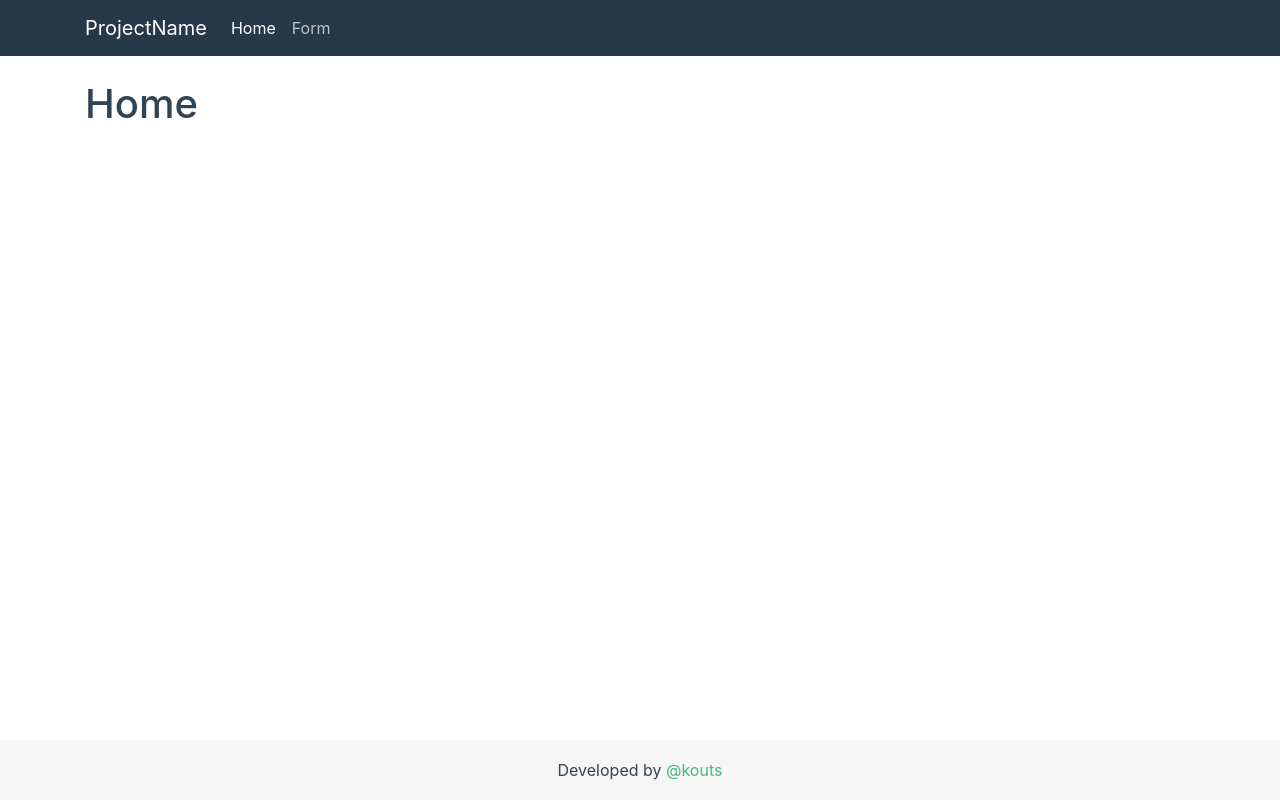
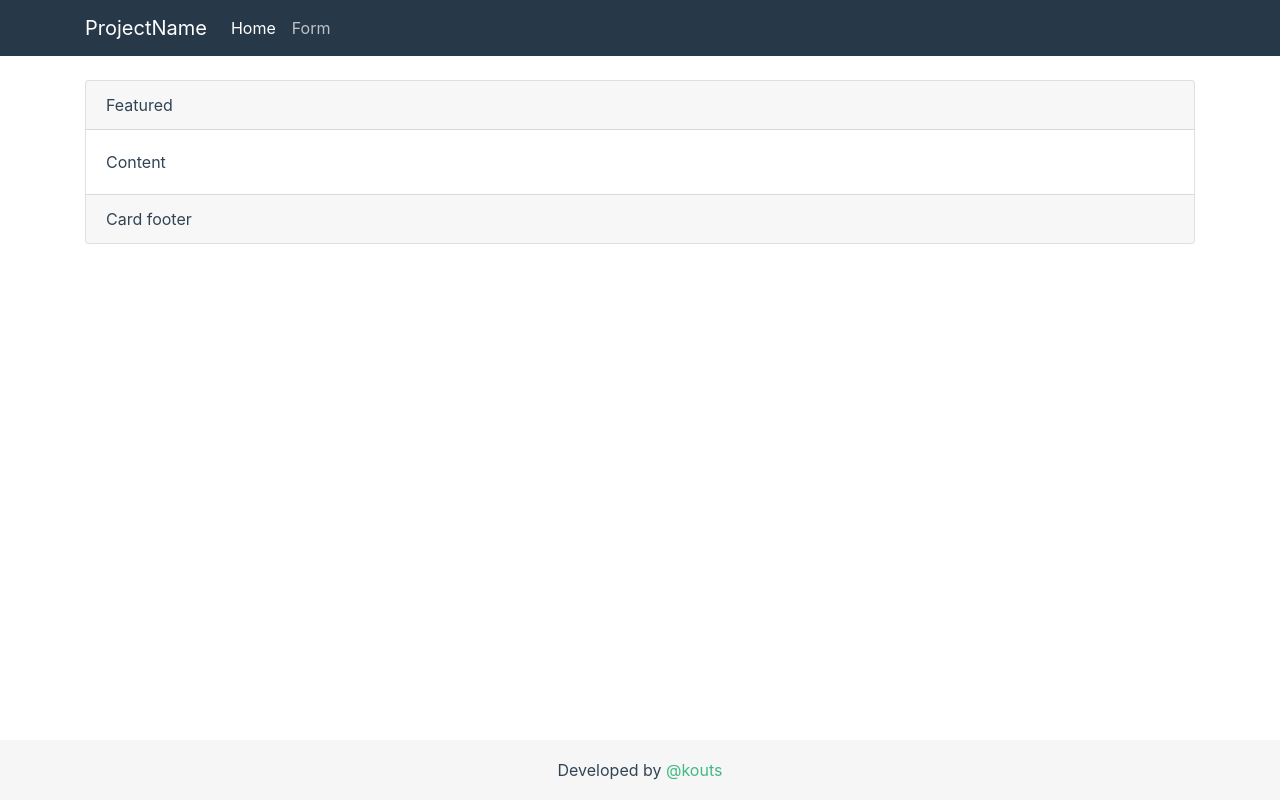
Before and after one commit to kouts/vue3-complete, a Vue app: page /#/ in a window 1280 px wide. Built offline with nearby package versions, Linux system fonts and the light colour scheme.

Commit message:
Added card styling

```diff
--- a/src/views/Home.vue
+++ b/src/views/Home.vue
@@ -1,6 +1,20 @@
 <template>
   <div class="container">
-    <h1>Home</h1>
+    <div class="row">
+      <div class="col-sm-12">
+        <div class="card">
+          <div class="card-header">
+            Featured
+          </div>
+          <div class="card-body">
+            Content
+          </div>
+          <div class="card-footer">
+            Card footer
+          </div>
+        </div>
+      </div>
+    </div>
   </div>
 </template>
 
```
